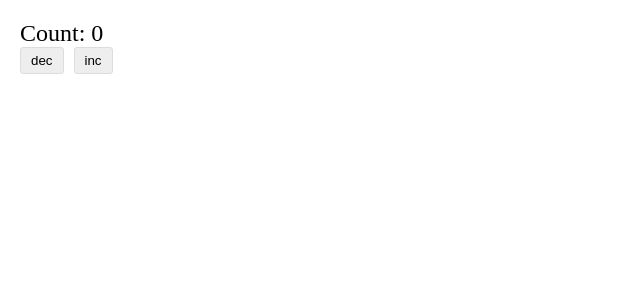
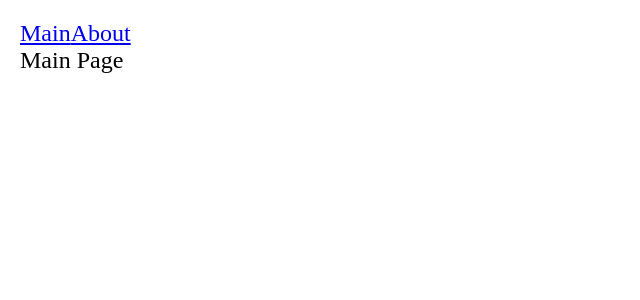
Before and after one commit to vladhaidukkk/prod-project, a React app: page / in a window 1280 px wide. Shown: the top 300 px of the page, without its empty margins (0-640 px from the left). Built offline with nearby package versions, Linux system fonts and the light colour scheme.

Commit message:
build: set up routing with code splitting

```diff
--- a/package.json
+++ b/package.json
@@ -9,7 +9,8 @@
   },
   "dependencies": {
     "react": "^17.0.2",
-    "react-dom": "^17.0.2"
+    "react-dom": "^17.0.2",
+    "react-router-dom": "^6.8.0"
   },
   "devDependencies": {
     "@types/node": "^18.11.18",
--- a/src/App.tsx
+++ b/src/App.tsx
@@ -1,10 +1,23 @@
-import { Counter } from './counter';
+import { Suspense } from 'react';
+import { Link, Route, Routes } from 'react-router-dom';
 import './index.scss';
+import { MainPageAsync } from './pages/MainPage';
+import { AboutPageAsync } from './pages/AboutPage';
 
 const App = () => {
   return (
     <div className="app">
-      <Counter />
+      <nav>
+        <Link to="/">Main</Link>
+        <Link to="/about">About</Link>
+      </nav>
+
+      <Suspense fallback={<div>Loading...</div>}>
+        <Routes>
+          <Route path="/" element={<MainPageAsync />} />
+          <Route path="/about" element={<AboutPageAsync />} />
+        </Routes>
+      </Suspense>
     </div>
   );
 };
--- a/src/counter/Counter.module.scss
+++ /dev/null
@@ -1,14 +0,0 @@
-.actions {
-  display: flex;
-  align-items: center;
-  gap: 10px;
-}
-
-.btn {
-  width: max-content;
-  padding: 5px 10px;
-  border: 1px solid #ddd;
-  border-radius: 3px;
-  background-color: #eee;
-  cursor: pointer;
-}
--- a/src/counter/Counter.tsx
+++ /dev/null
@@ -1,28 +0,0 @@
-import { useState } from 'react';
-import styles from './Counter.module.scss';
-
-export const Counter = () => {
-  const [count, setCount] = useState(0);
-
-  function decrement() {
-    setCount((value) => value - 1);
-  }
-
-  function increment() {
-    setCount((value) => value + 1);
-  }
-
-  return (
-    <div>
-      <p>Count: {count}</p>
-      <div className={styles.actions}>
-        <button type="button" className={styles.btn} onClick={decrement}>
-          dec
-        </button>
-        <button type="button" className={styles.btn} onClick={increment}>
-          inc
-        </button>
-      </div>
-    </div>
-  );
-};
--- a/src/counter/index.ts
+++ /dev/null
@@ -1 +0,0 @@
-export { Counter } from './Counter';
--- a/src/index.tsx
+++ b/src/index.tsx
@@ -1,4 +1,10 @@
 import { render } from 'react-dom';
+import { BrowserRouter } from 'react-router-dom';
 import App from './App';
 
-render(<App />, document.getElementById('root'));
+render(
+  <BrowserRouter>
+    <App />
+  </BrowserRouter>,
+  document.getElementById('root')
+);
--- /dev/null
+++ b/src/pages/AboutPage/AboutPage.tsx
@@ -0,0 +1,5 @@
+const AboutPage = () => {
+  return <div>About Page</div>;
+};
+
+export default AboutPage;
--- /dev/null
+++ b/src/pages/AboutPage/index.ts
@@ -0,0 +1,3 @@
+import { lazy } from 'react';
+
+export const AboutPageAsync = lazy(() => import('./AboutPage'));
--- /dev/null
+++ b/src/pages/MainPage/MainPage.tsx
@@ -0,0 +1,5 @@
+const MainPage = () => {
+  return <div>Main Page</div>;
+};
+
+export default MainPage;
--- /dev/null
+++ b/src/pages/MainPage/index.ts
@@ -0,0 +1,3 @@
+import { lazy } from 'react';
+
+export const MainPageAsync = lazy(() => import('./MainPage'));
```
Also changed, not shown: 2 other files (tests, documents, lock files or other folders).
